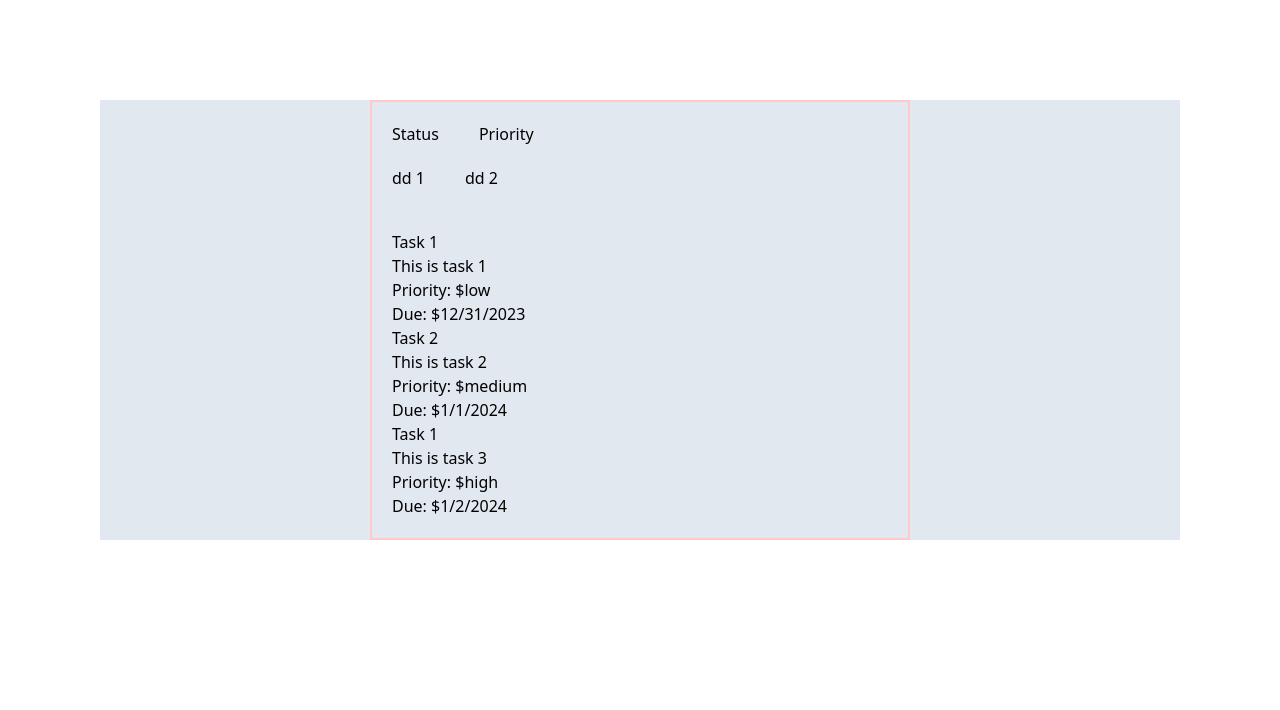
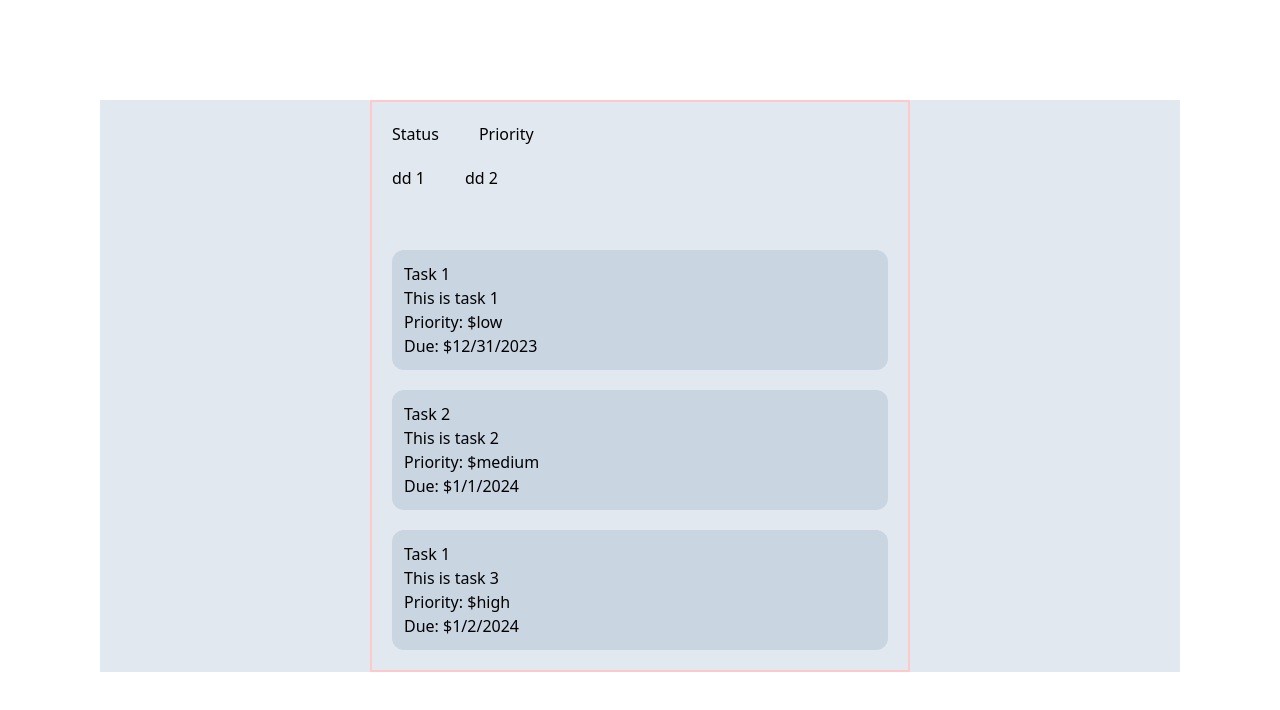
Before and after one commit to rhundal/lab_9_3, a React (Vite) app in the folder task-manager/: page / in a window 1280 px wide. Shown: the top 710 px of the page. Built offline with nearby package versions, Linux system fonts and the light colour scheme.

Commit message:
added some styling

```diff
--- a/task-manager/src/components/TaskItem/TaskItem.tsx
+++ b/task-manager/src/components/TaskItem/TaskItem.tsx
@@ -5,7 +5,7 @@ import { type TaskItemProps } from "../../types";
 export default function TaskItem(props: TaskItemProps) {
   return (
     // <li key={props.task.id}>
-    <div>
+    <div className="bg-slate-300 p-3 rounded-xl mt-5">
       <h1> {props.task.title}</h1>
       <p> {props.task.description}</p>
       <div>
```
